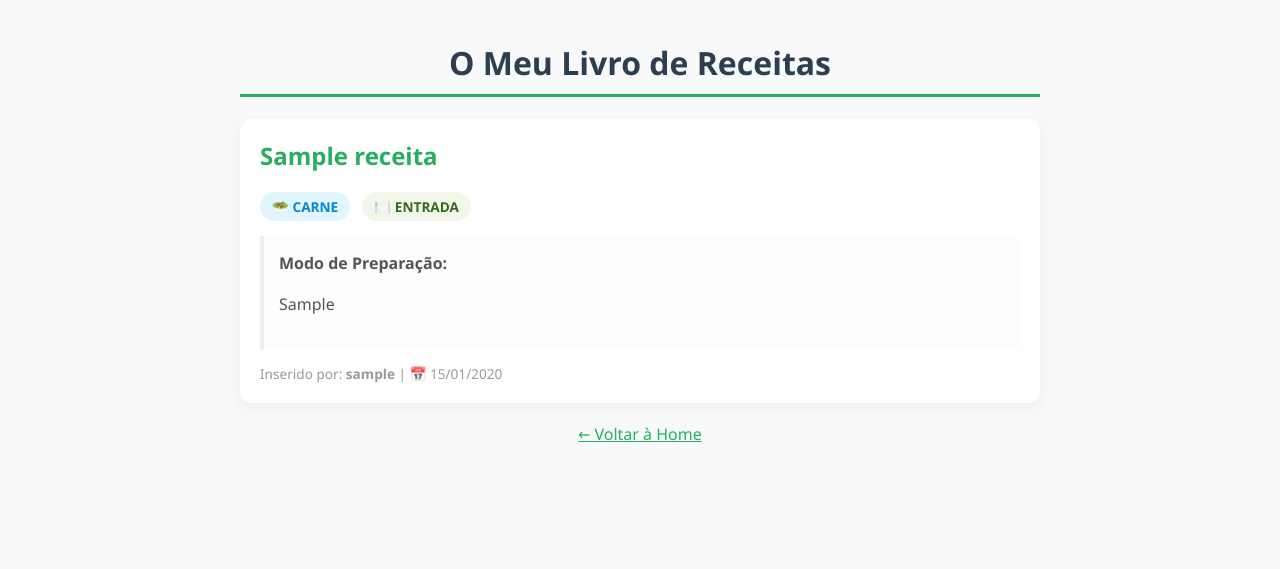
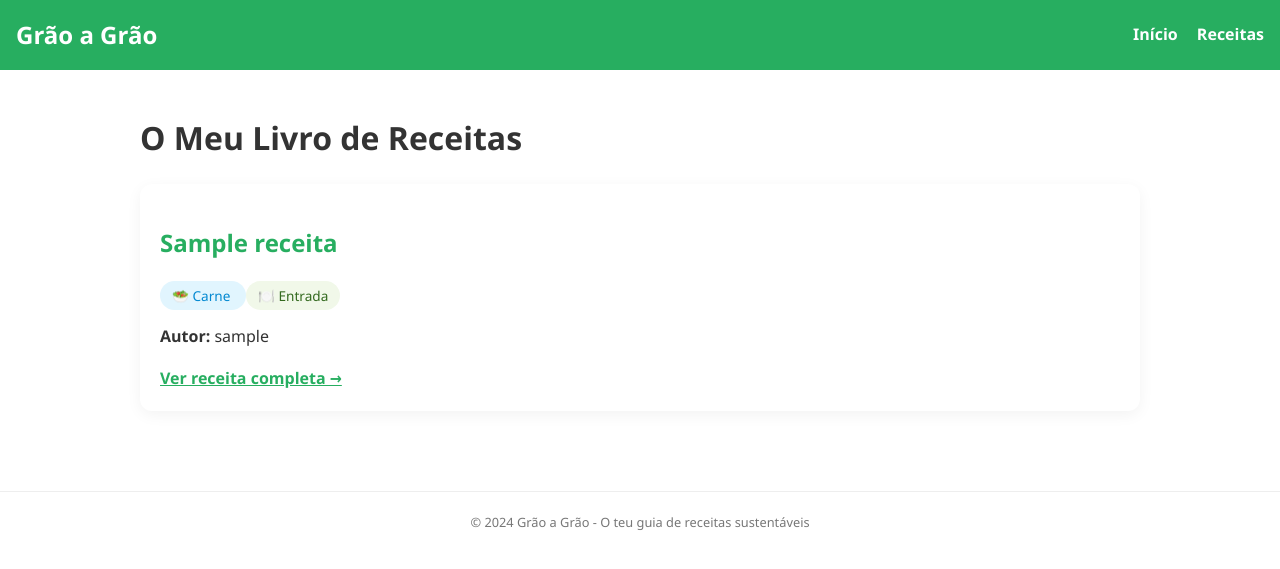
Before and after one commit to beatrizpalma00/projeto_final_beatriz_palma, a Django app: page /receitas/ in a window 1280 px wide. Shown: the top 569 px of the page. Run offline with Django 5.2, Linux system fonts and the light colour scheme; tables that the repository leaves empty hold one stand-in row (values such as "Sample post").

Commit message:
Estrutura de base e herança de templates
Criação do base.html e refatoração das páginas de lista e detalhes para usar blocos de conteúdo.

```diff
--- a/config/urls.py
+++ b/config/urls.py
@@ -6,4 +6,5 @@ urlpatterns = [
     path('admin/', admin.site.urls), #página de administrador
     path('', views.home, name='home'), # pagina inicial
     path('receitas/', views.lista_receitas, name='lista_receitas'), # página das receitas
+    path('receita/<int:pk>/', views.detalhes_receita, name='detalhes_receita'), # página de detalhes da receita
 ]
--- /dev/null
+++ b/grao_a_grao/templates/grao_a_grao/base.html
@@ -0,0 +1,36 @@
+<!DOCTYPE html>
+<html lang="pt">
+<head>
+    <meta charset="UTF-8">
+    <title>{% block title %}Grão a Grão{% endblock %}</title>
+    <style>
+        /* CSS Geral para todo o site */
+        body { font-family: 'Segoe UI', Tahoma, Geneva, Verdana, sans-serif; margin: 0; line-height: 1.6; color: #333; }
+        nav { background: #27ae60; padding: 1rem; color: white; display: flex; justify-content: space-between; align-items: center; }
+        nav a { color: white; text-decoration: none; margin-left: 15px; font-weight: bold; }
+        .container { padding: 20px; max-width: 1000px; margin: auto; }
+        footer { text-align: center; padding: 20px; font-size: 0.8rem; color: #777; border-top: 1px solid #eee; margin-top: 40px; }
+        .logo { font-size: 1.5rem; font-weight: bold; }
+    </style>
+</head>
+<body>
+
+    <nav>
+        <div class="logo">Grão a Grão</div>
+        <div>
+            <a href="{% url 'home' %}">Início</a>
+            <a href="{% url 'lista_receitas' %}">Receitas</a>
+            </div>
+    </nav>
+
+    <div class="container">
+        {% block content %}
+        {% endblock %}
+    </div>
+
+    <footer>
+        &copy; 2024 Grão a Grão - O teu guia de receitas sustentáveis
+    </footer>
+
+</body>
+</html>
--- a/grao_a_grao/templates/grao_a_grao/lista_receitas.html
+++ b/grao_a_grao/templates/grao_a_grao/lista_receitas.html
@@ -1,57 +1,33 @@
-<!DOCTYPE html>
-<html lang="pt-pt">
-<head>
-    <meta charset="UTF-8">
-    <meta name="viewport" content="width=device-width, initial-scale=1.0">
-    <title>Grão a Grão - Receitas</title>
-    <style>
-        body { font-family: 'Segoe UI', Tahoma, Geneva, Verdana, sans-serif; background-color: #f8f9fa; color: #333; margin: 0; padding: 20px; }
-        .container { max-width: 800px; margin: auto; }
-        h1 { color: #2c3e50; text-align: center; border-bottom: 3px solid #27ae60; padding-bottom: 10px; }
+{% extends 'grao_a_grao/base.html' %}
 
-        .card { background: white; border-radius: 12px; padding: 20px; margin-bottom: 20px; box-shadow: 0 4px 15px rgba(0,0,0,0.05); transition: 0.3s; }
-        .card:hover { transform: translateY(-5px); }
+{% block title %}O Meu Livro de Receitas{% endblock %}
 
-        .titulo { color: #27ae60; margin-top: 0; }
-
-        .badges { margin-bottom: 15px; }
-        .badge { display: inline-block; padding: 5px 12px; border-radius: 20px; font-size: 0.85em; font-weight: bold; text-transform: uppercase; margin-right: 8px; }
-        .dieta { background-color: #e1f5fe; color: #0288d1; }
-        .tipo { background-color: #f1f8e9; color: #33691e; }
-
-        .preparacao { line-height: 1.6; color: #555; background: #fdfdfd; padding: 15px; border-left: 4px solid #eee; }
-        .footer-receita { font-size: 0.85em; color: #999; margin-top: 15px; display: block; }
-    </style>
-</head>
-<body>
-    <div class="container">
+{% block content %}
     <h1>O Meu Livro de Receitas</h1>
 
     {% for receita in receitas %}
-            <div class="card">
-                <h2 class="titulo">{{ receita.titulo }}</h2>
+        <div class="card" style="background: white; border-radius: 12px; padding: 20px; margin-bottom: 20px; box-shadow: 0 4px 15px rgba(0,0,0,0.05);">
+            <h2 class="titulo">
+                <a href="{% url 'detalhes_receita' pk=receita.pk %}" style="text-decoration: none; color: #27ae60;">
+                 {{ receita.titulo }}
+                </a>
+            </h2>
 
-                <div class="badges">
-                    <span class="badge dieta">🥗 {{ receita.get_categoria_display }}</span>
-                    <span class="badge tipo">🍽️ {{ receita.get_tipo_prato_display }}</span>
+            <div class="badges" style="margin-bottom: 15px;">
+                <span class="badge dieta" style="background-color: #e1f5fe; color: #0288d1; padding: 5px 12px; border-radius: 20px; font-size: 0.85em;">
+                    🥗 {{ receita.get_categoria_display }}
+                </span>
+                <span class="badge tipo" style="background-color: #f1f8e9; color: #33691e; padding: 5px 12px; border-radius: 20px; font-size: 0.85em;">
+                    🍽️ {{ receita.get_tipo_prato_display }}
+                </span>
             </div>
 
-                <div class="preparacao">
-                    <strong>Modo de Preparação:</strong>
-                    <p>{{ receita.preparacao|linebreaks }}</p>
-                </div>
-
-                <small class="footer-receita">
-                    Inserido por: <strong>{{ receita.autor }}</strong> | 📅 {{ receita.data_criacao|date:"d/m/Y" }}
-                </small>
+            <p><strong>Autor:</strong> {{ receita.autor }}</p>
+            <a href="{% url 'detalhes_receita' pk=receita.pk %}" style="color: #27ae60; font-weight: bold;">Ver receita completa →</a>
         </div>
     {% empty %}
         <div class="card">
             <p>Ainda não foram adicionadas receitas ao sistema.</p>
         </div>
     {% endfor %}
-
-        <p style="text-align: center;"><a href="{% url 'home' %}" style="color: #27ae60;">← Voltar à Home</a></p>
-    </div>
-</body>
-</html>
+{% endblock %}
--- a/grao_a_grao/views.py
+++ b/grao_a_grao/views.py
@@ -1,4 +1,4 @@
-from django.shortcuts import render
+from django.shortcuts import render,get_object_or_404
 from .models import Receita
 
 # futura página de Login/Registo
@@ -9,3 +9,7 @@ def home(request):
 def lista_receitas(request):
     receitas = Receita.objects.all().order_by('-data_criacao')
     return render(request, 'grao_a_grao/lista_receitas.html', {'receitas': receitas})
+
+def detalhes_receita(request, pk):
+    receita = get_object_or_404(Receita, pk=pk)
+    return render(request, 'grao_a_grao/detalhes_receita.html', {'receita': receita})
```
Also changed, not shown: grao_a_grao/templates/grao_a_grao/detalhes_receita.html (added, +29 -0 lines). Lines whose indentation alone changed are shown as unchanged.
